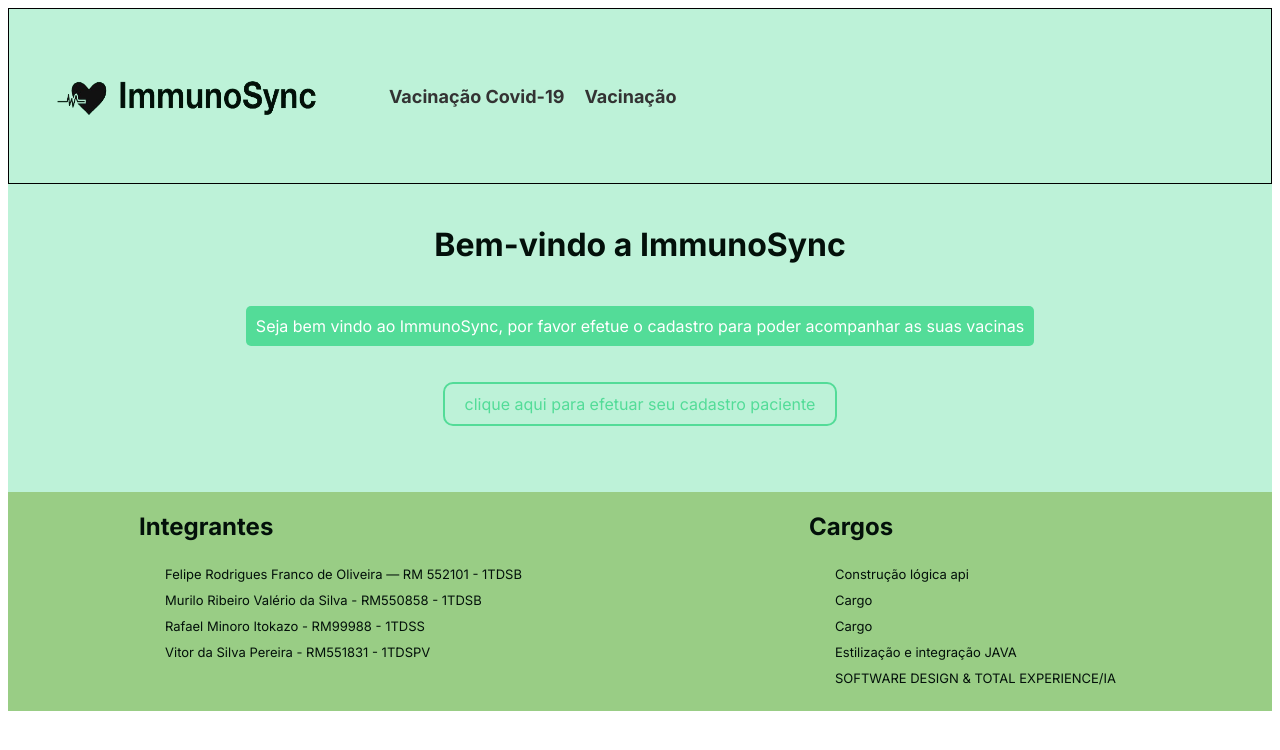
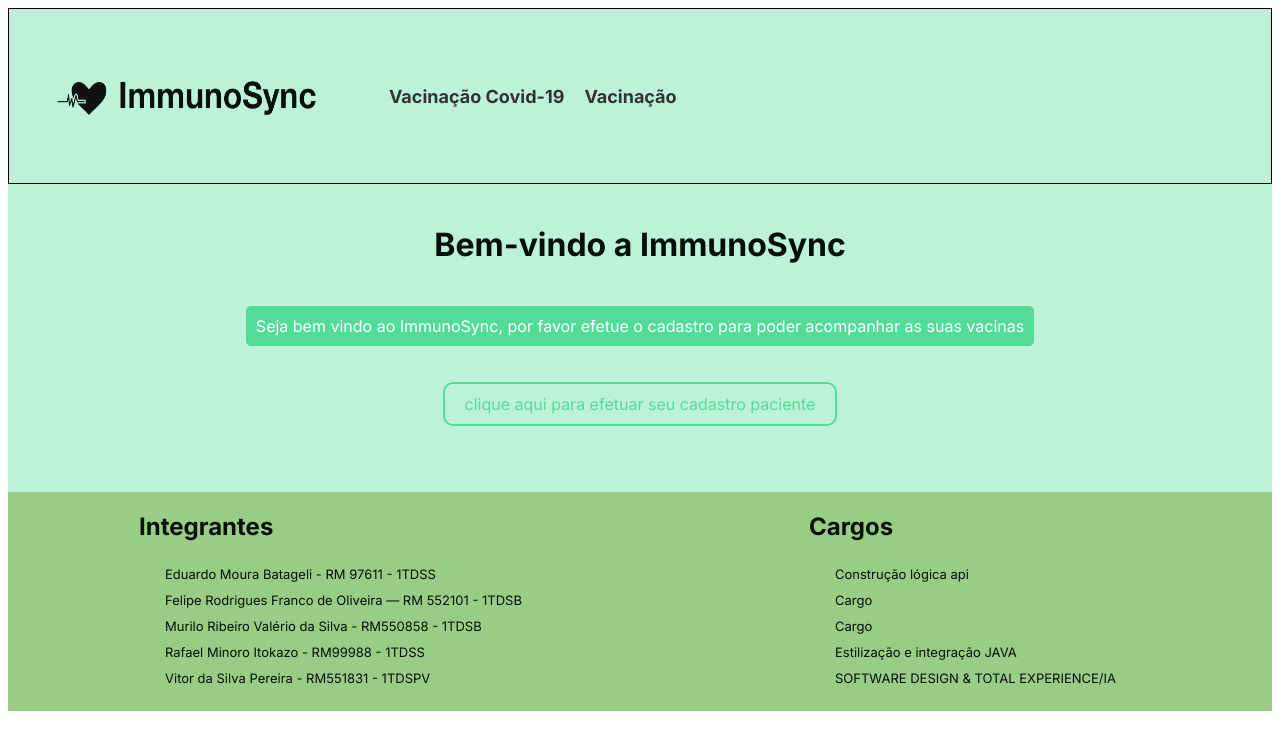
Before and after one commit to Rminoro/GS-ImmunoSync, a Next.js app: page / in a window 1280 px wide. Shown: the top 750 px of the page. Built offline with nearby package versions, Linux system fonts and the light colour scheme.

Commit message:
arrumando nome que escreveram errado

```diff
--- a/src/components/rodape/rodape.jsx
+++ b/src/components/rodape/rodape.jsx
@@ -7,7 +7,7 @@ export default function Rodape() {
     <div>
         <h2>Integrantes</h2>
         <ul>
-          <li></li>
+          <li>Eduardo Moura Batageli - RM 97611 - 1TDSS</li>
           <li>Felipe Rodrigues Franco de Oliveira — RM 552101 - 1TDSB</li>
           <li>Murilo Ribeiro Valério da Silva - RM550858 - 1TDSB</li>
           <li>Rafael Minoro Itokazo -  RM99988 - 1TDSS</li>
```
